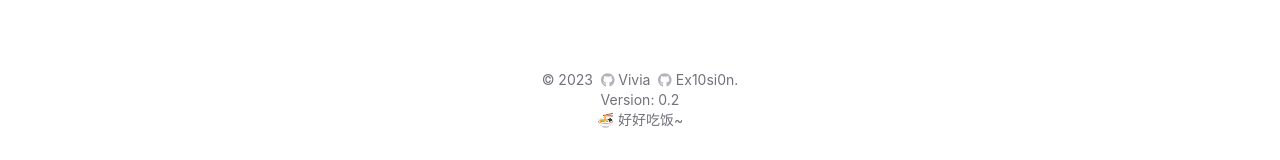
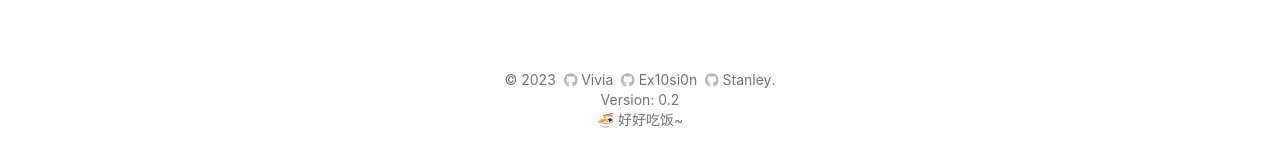
Before and after one commit to Natsuyasu/Recipe, a React (Create React App) app: page / in a window 1280 px wide. Shown: the part 630-790 px from the top of the page. Built offline with nearby package versions, Linux system fonts and the light colour scheme.

Commit message:
update footer

```diff
--- a/src/Components/Footer.js
+++ b/src/Components/Footer.js
@@ -9,7 +9,7 @@ function Footer() {
   return (
     <div className="text-sm text-zinc-500 mb-6 pt-10 pb-4 mb:pt-4 pb-4">
       <div className="flex justify-center">
-        &copy; 2023 <a href="https://github.com/Natsuyasu">&nbsp; {element} Vivia</a> <a href="https://github.com/Ex10si0n">&nbsp; {element} Ex10si0n</a>.
+        &copy; 2023 <a href="https://github.com/Natsuyasu">&nbsp; {element} Vivia</a> <a href="https://github.com/Ex10si0n">&nbsp; {element} Ex10si0n</a><a href="https://github.com/dodaydream">&nbsp; {element} Stanley</a>.
       </div>
       <div className="flex justify-center">Version: 0.2</div>
       <div className="flex justify-center"> &#127836; 好好吃饭~</div>
```
